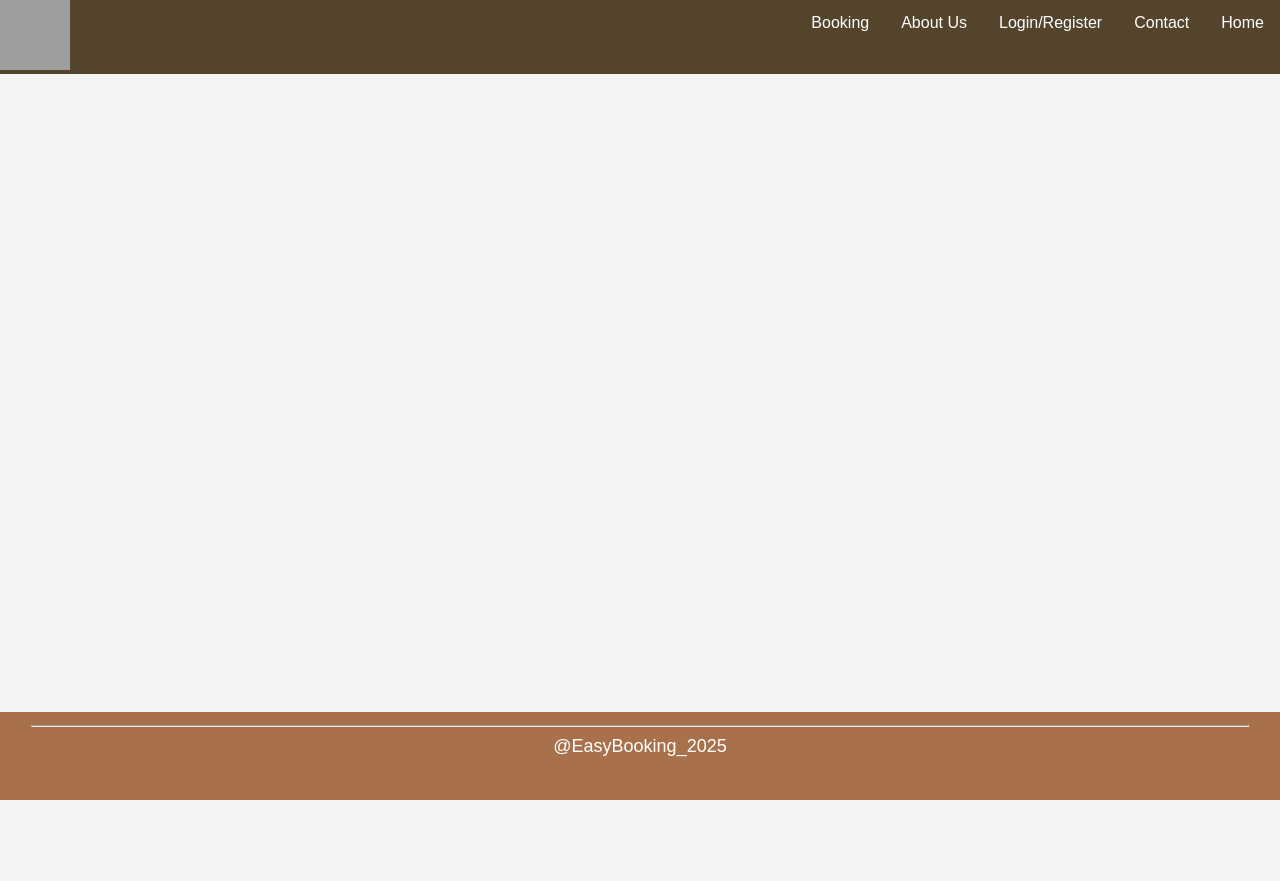
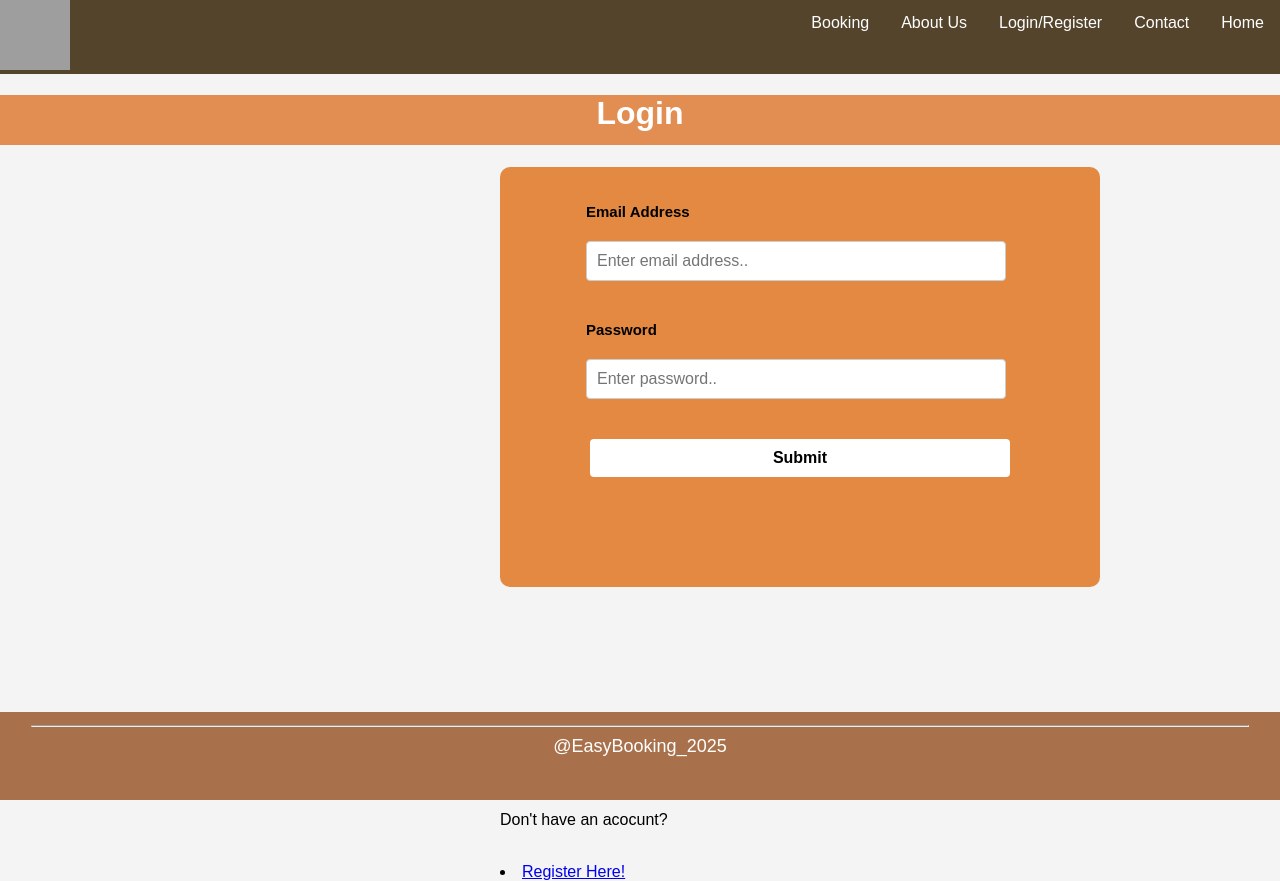
Before and after one commit to WintonChurchill/205.2-Project-Development, a Django app: page /Login in a window 1280 px wide. Before the commit the page ends 800 px from the top, so only its background shows below. Run offline with Django 5.2, Linux system fonts and the light colour scheme; grey boxes are pictures that could not be loaded.

Commit message:
Register & Login nearly completed *just need to add url links + updated .css files as well

```diff
--- a/Frontend-Django/BookingSystem205/App/static/about.css
+++ b/Frontend-Django/BookingSystem205/App/static/about.css
@@ -25,7 +25,7 @@ body {
 
 /*About Us Title */
 .title_1{
-    background-color: lightblue;
+    background-color: #7BB6E0;
     height:50px;
     color:white;
     size: 100px;
--- /dev/null
+++ b/Frontend-Django/BookingSystem205/App/static/login_reg.css
@@ -0,0 +1,92 @@
+body {
+	margin: 0;
+	padding: 0;
+	font-family: Arial, sans-serif;
+	background: #f4f4f4;
+	min-height: 100vh;
+	box-sizing: border-box;
+}
+
+.title_2{
+    background-color: #e28e53;
+    height:50px;
+    color:white;
+    size: 100px;
+	box-sizing: border-box;
+}
+
+/*Container for login & registeration*/
+.container_2{
+    width:600px;
+    height:420px;
+    background-color: #E48941;
+    margin-left:500px;
+    border-radius:10px;
+}
+
+input[type="submit"]:hover{
+  background-color: orangered;
+  color: white;
+  font-weight: bold;
+}
+
+input[type="submit"]{
+  width: 70%;
+  padding: 10px;
+  background-color: white;
+  color: black;
+  border: none;
+  border-radius: 4px;
+  font-size: 16px;
+  font-weight: bold;
+  cursor: pointer;
+  transition: background-color 0.3s ease;
+  margin-left: 15%;
+  margin-bottom: 50%;
+}
+
+/*
+label{
+  color:red;
+  font-size:15px;
+  margin-left:60px;
+  margin-top:-10px;
+}
+*/
+
+/*label style*/
+.label_custom{
+  color:black;
+  font-size:15px;
+  margin-left:86px;
+  font-weight:bold;
+}
+
+/*Field for labels inside Login/Register Form*/
+.field{
+  width: 70%;
+  padding: 10px;
+  margin-bottom: 40px;
+  border: 1px solid #ccc;
+  border-radius: 4px;
+  box-sizing: border-box;
+  font-size: 16px;
+  text-align: left;
+  margin-top:20px;
+  margin-left:86px;
+}
+
+/*Footer - Style*/
+footer{
+    position: fixed;
+    left: 0;
+    bottom: 0;
+    width:100%;
+    background-color:#A9714B;
+    color:white;
+    text-align:center;
+    font-size: large;
+    padding-top:4px;
+    padding-bottom: 4px;
+    height:10%;
+}
--- a/Frontend-Django/BookingSystem205/App/static/main.css
+++ b/Frontend-Django/BookingSystem205/App/static/main.css
@@ -1,3 +1,13 @@
+body {
+	margin: 0;
+	padding: 0;
+	font-family: Arial, sans-serif;
+	background: #f4f4f4;
+	min-height: 100vh;
+	box-sizing: border-box;
+}
+
+
 /*Naivgation Bar - */
 ul {
   list-style-type: none;
@@ -27,7 +37,13 @@ ul li a:hover {
   background-color: black;
 }
 
+/*Nav-bar icons (14/10/25) Evening*/
+
 h1{
+    background-color: #7BB6E0;
+    height:50px;
+    color:white;
+    size: 100px;
     text-align:center;
 }
 
@@ -45,12 +61,3 @@ footer{
     padding-bottom: 4px;
     height:10%;
 }
-
-body {
-	margin: 0;
-	padding: 0;
-	font-family: Arial, sans-serif;
-	background: #f4f4f4;
-	min-height: 100vh;
-	box-sizing: border-box;
-}
--- a/Frontend-Django/BookingSystem205/App/templates/Login.html
+++ b/Frontend-Django/BookingSystem205/App/templates/Login.html
@@ -13,10 +13,11 @@
 
     <link rel="stylesheet" href="{% static 'main.css' %}"/>
 
+    <link rel="stylesheet" href="{% static 'login_reg.css' %}"/>
+
 </head>
 
 <body>
-    {% block content %}
 
     <ul>
         <!--Logo-->
@@ -30,9 +31,36 @@
 
     </ul>
 
-    <!--Add login form-->
+    <h1 class="title_2">Login</h1>
 
-    {% endblock %}
+    <!--Login Form-->
+    <div class="container_2">
+      <form method="POST">
+
+        <br>
+        <br> <!--Email Address Label + Input field-->
+        <label class="label_custom">Email Address</label>
+        <br>
+        <input class="field" name="email" placeholder="Enter email address.." required>
+
+        <!--Password Label + Input field-->
+        <label class="label_custom" >Password</label>
+        <br>
+        <input class="field" name="password" placeholder="Enter password.." required>
+
+        <input type="submit" value="Submit"></input>
+    </form>
+
+    <br>
+
+    <!--Work on this part during at least 20mins of class tomorrow 16/10/25-->
+            <!--Direct link-->
+        <p>Don't have an acocunt? </p>
+        <br>
+        <li><a href="{% url 'Register' %}">Register Here!</a></li>
+
+
+    </div>
 
    <footer>
         <hr style="width:95%;">
--- a/Frontend-Django/BookingSystem205/App/templates/about.html
+++ b/Frontend-Django/BookingSystem205/App/templates/about.html
@@ -30,7 +30,7 @@
         <li><a href="{% url 'home' %}">Home</a></li>
         <li><a href="{% url 'contact' %}">Contact</a></li>
         <li><a href="{% url 'Register' %}">Login/Register</a></li>
-        <li><a class="active" href="{% url 'about' %}">About Us</a></li>
+        <li><a class="active" href="{% url 'about' %}"</a><i class=""></i>About Us</a></li>
         <li><a href="{% url 'booking' %}">Booking</a></li>
     </ul>
 
@@ -63,8 +63,8 @@
     {% endblock %}
 
     <footer>
+        <hr style="width:95%;">
         @EasyBooking_2025
-        <hr style="width:95%;">
     </footer>
 </body>
 </html>
```
Also changed, not shown: Frontend-Django/BookingSystem205/App/static/contact.css (+15 -0 lines), Frontend-Django/BookingSystem205/App/static/home.css (+63 -1 lines), Frontend-Django/BookingSystem205/App/templates/Register.html (+28 -4 lines), Frontend-Django/BookingSystem205/App/templates/home.html (+11 -5 lines), Frontend-Django/BookingSystem205/App/static/home-img.png (added).
